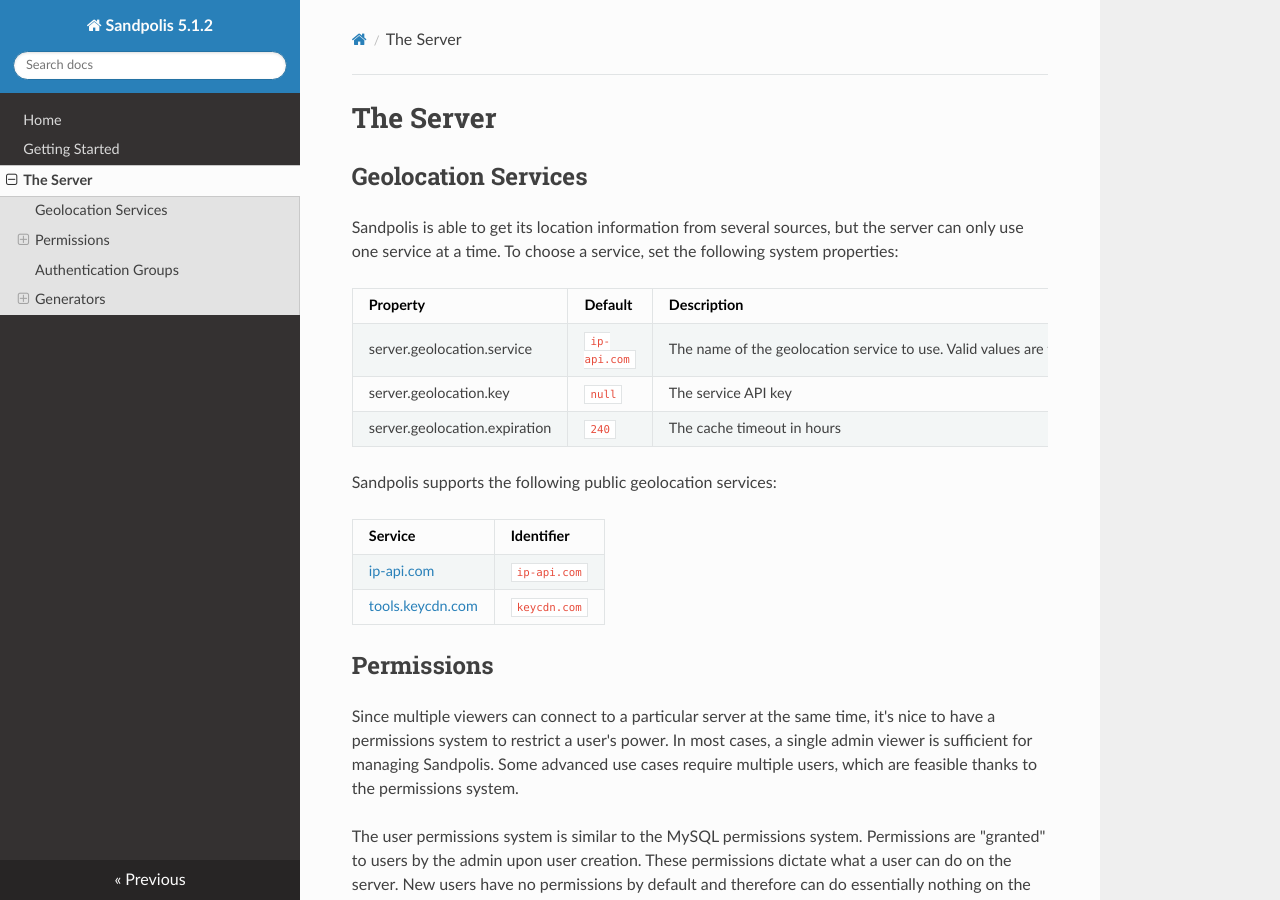
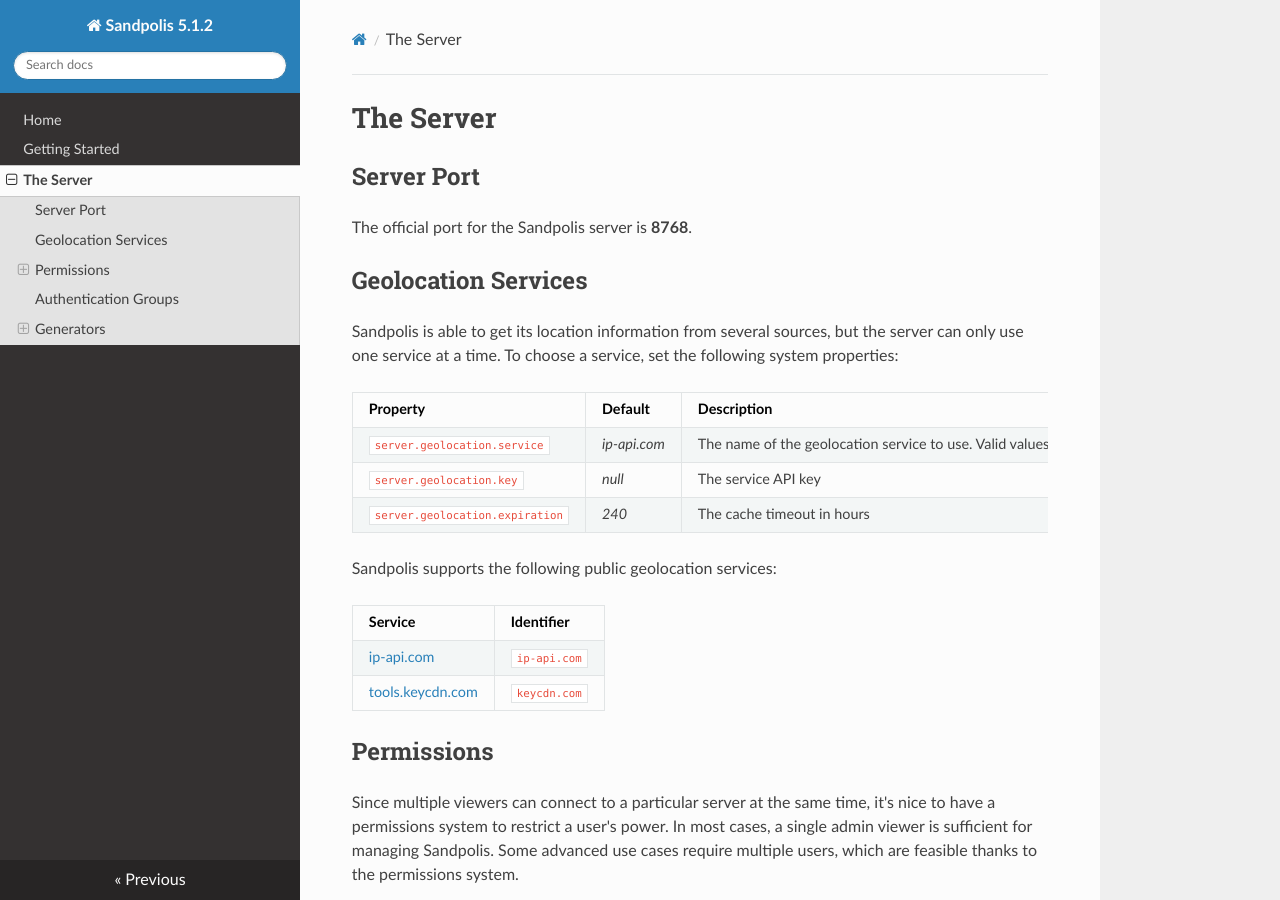
Before and after one commit to sandpolis/docs, an MkDocs documentation site: the page built from docs/server.md, in a window 1280 px wide and 900 px high. Built offline with MkDocs 1.6.1, drawn with Linux system fonts in a browser that asks for light colours; nearby versions of some CDN libraries.

Commit message:
Update several pages

```diff
--- a/docs/server.md
+++ b/docs/server.md
@@ -1,13 +1,16 @@
 # The Server
+
+## Server Port
+The official port for the Sandpolis server is **8768**.
 
 ## Geolocation Services
 Sandpolis is able to get its location information from several sources, but the server can only use one service at a time. To choose a service, set the following system properties:
 
 | Property   | Default | Description |
 |------------|---------|---|
-| server.geolocation.service | `ip-api.com` | The name of the geolocation service to use. Valid values are found in the table below. |
-| server.geolocation.key | `null` | The service API key |
-| server.geolocation.expiration | `240` | The cache timeout in hours |
+| `server.geolocation.service` | *ip-api.com* | The name of the geolocation service to use. Valid values are found in the table below. |
+| `server.geolocation.key` | *null* | The service API key |
+| `server.geolocation.expiration` | *240* | The cache timeout in hours |
 
 Sandpolis supports the following public geolocation services:
 
@@ -25,21 +28,21 @@
 
 | Permission | Description |
 |------------|-------------|
-| server.generate | Rights to use the generator |
-| server.fs.read | Read access to the server's filesystem |
-| server.fs.write | Write access to the server's filesystem |
-| server.users.view | Right to view usernames and permissions of all other users |
-| server.users.create | Right to create new users (of lesser or equal permissions) |
-| server.state.stop | Right to stop the server |
-| server.state.shutdown | Right to shutdown the server |
-| server.state.restart | Right to restart the server |
-| server.net.view | Right to open the network control panel |
-| server.net.create_listener | Right to create a new listener on the server |
-| server.auth.create_group | Right to create a new authentication group on the server |
-| client.fs.read | Read access to the client's filesystem |
-| client.fs.write | Write access to the client's filesystem |
-| client.state.shutdown | Right to shutdown the client |
-| client.state.restart | Right to restart the client |
+| `server.generate` | Rights to use the generator |
+| `server.fs.read` | Read access to the server's filesystem |
+| `server.fs.write` | Write access to the server's filesystem |
+| `server.users.view` | Right to view usernames and permissions of all other users |
+| `server.users.create` | Right to create new users (of lesser or equal permissions) |
+| `server.state.stop` | Right to stop the server |
+| `server.state.shutdown` | Right to shutdown the server |
+| `server.state.restart` | Right to restart the server |
+| `server.net.view` | Right to open the network control panel |
+| `server.net.create_listener` | Right to create a new listener on the server |
+| `server.auth.create_group` | Right to create a new authentication group on the server |
+| `client.fs.read` | Read access to the client's filesystem |
+| `client.fs.write` | Write access to the client's filesystem |
+| `client.state.shutdown` | Right to shutdown the client |
+| `client.state.restart` | Right to restart the client |
 
 ## Authentication Groups
 Authentication groups solve two problems:
```
Also changed, not shown: other parts of docs/server.md (+1 -1 lines), docs/getting_started.md (+4 -1 lines), docs/index.md (+20 -7 lines), docs/viewer/gui.md (added, +1 -0 lines), docs/viewer/terminal.md (added, +12 -0 lines).
